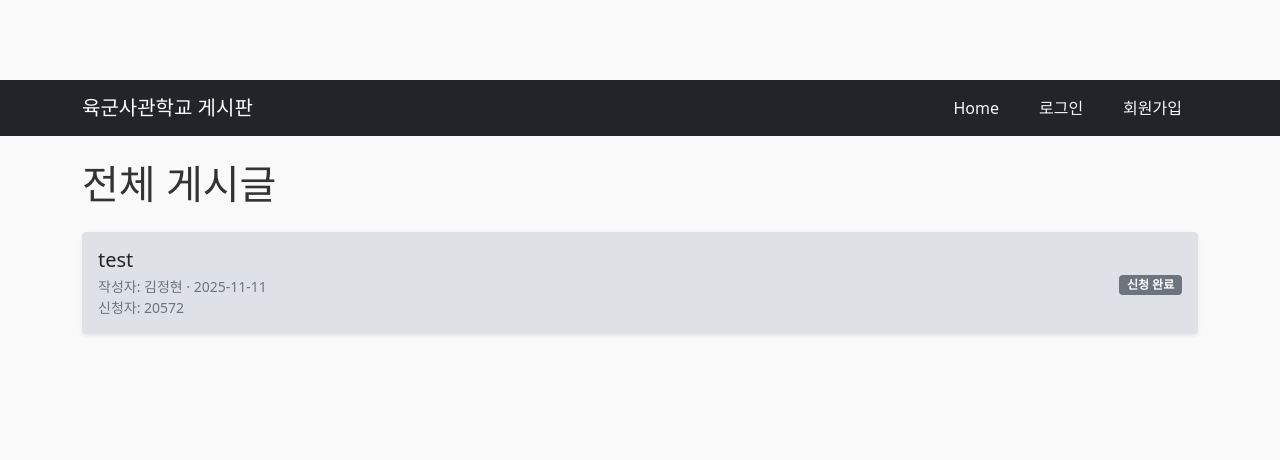
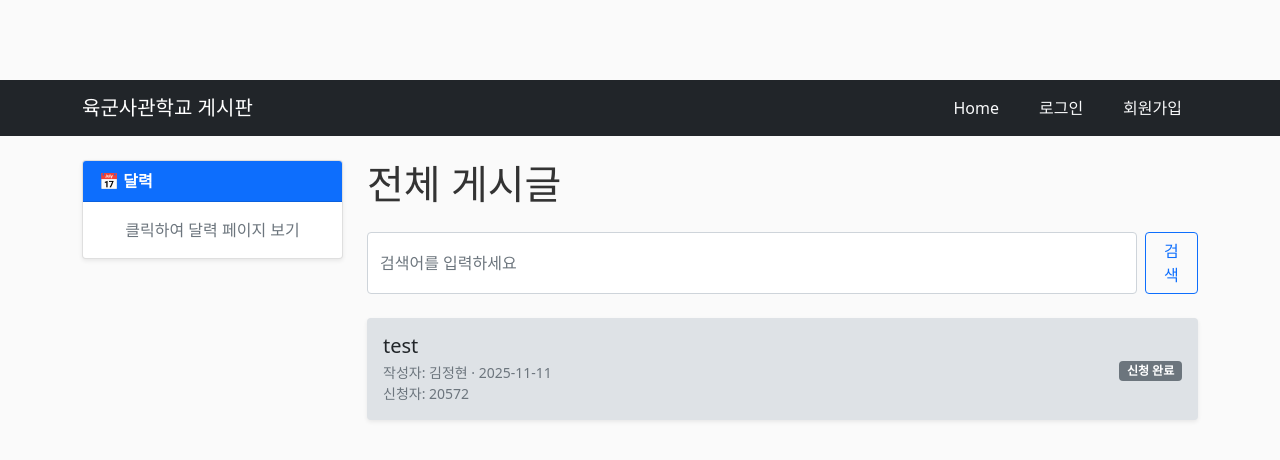
Before and after one commit to cadet-kim/Distributed-Computing, a Flask app: page / in a window 1280 px wide. Shown: the top 460 px of the page. Run offline with Flask 3, Linux system fonts and the light colour scheme; some libraries are stand-ins or nearby versions.

Commit message:
검색 버튼, 달력 조그맣게 표시

```diff
--- a/sample/app/templates/index.html
+++ b/sample/app/templates/index.html
@@ -1,9 +1,29 @@
 {% extends "layout.html" %}
 {% block content %}
 
-  <!-- 제목 + (선택) 새 글 버튼 -->
+<div class="row">
+
+  <!-- 왼쪽: 달력으로 이동하는 카드 -->
+  <div class="col-md-3 mb-4">
+    <a href="/calendar" class="text-decoration-none">
+      <div class="card shadow-sm" role="button">
+        <div class="card-header bg-primary text-white">
+          <strong>📅 달력</strong>
+        </div>
+        <div class="card-body text-center">
+          <p class="text-muted mb-0">클릭하여 달력 페이지 보기</p>
+        </div>
+      </div>
+    </a>
+  </div>
+
+  <!-- 오른쪽: 게시판 전체 -->
+  <div class="col-md-9">
+
+    <!-- 제목 + 작성 버튼 -->
     <div class="d-flex justify-content-between align-items-center mb-4">
       <h1 class="mb-0">전체 게시글</h1>
+
       {% if current_user.is_authenticated %}
         <a href="{{ url_for('new_post') }}" class="btn btn-primary btn-sm">
           새 글 작성
@@ -11,14 +31,29 @@
       {% endif %}
     </div>
 
+    <!-- 검색창 -->
+    <form action="" method="GET" class="d-flex mb-4">
+      <input
+        type="text"
+        name="q"
+        class="form-control"
+        placeholder="검색어를 입력하세요"
+        value="{{ query if query }}"
+        required
+      >
+      <button type="submit" class="btn btn-outline-primary ms-2">검색</button>
+    </form>
+
+    {% if query %}
+      <p class="text-muted">"{{ query }}" 검색 결과입니다.</p>
+    {% endif %}
+
     {% if posts %}
-    <!-- 게시글 목록: 예쁜 카드 리스트 -->
       <div class="vstack gap-3">
         {% for post in posts %}
           <article class="card shadow-sm border-0 {% if post.applicant_id %}applied-card{% endif %}">
             <div class="card-body d-flex justify-content-between align-items-center">
 
-      <!-- 왼쪽: 제목 + 작성자 + 날짜 -->
               <div>
                 <h2 class="h5 mb-1">
                   <a class="text-decoration-none text-dark"
@@ -30,6 +65,7 @@
                   작성자: {{ post.author.real_name or post.author.username }} ·
                   {{ post.date_posted.strftime('%Y-%m-%d') }}
                 </div>
+
                 {% if post.applicant_id %}
                   <div class="small text-muted">
                     신청자: {{ post.applicant.real_name or post.applicant.username }}
@@ -49,12 +85,14 @@
             </div>
           </article>
         {% endfor %}
+      </div>
 
-
-
-    </div>
     {% else %}
-    <p class="text-muted">아직 등록된 게시글이 없습니다. 첫 글을 작성해 보세요.</p>
+      <p class="text-muted">게시글이 없습니다. 첫 글을 작성해 보세요.</p>
     {% endif %}
 
+  </div> <!-- col-md-9 끝 -->
+
+</div> <!-- row 끝 -->
+
 {% endblock content %}
--- a/sample/app/templates/layout.html
+++ b/sample/app/templates/layout.html
@@ -3,18 +3,30 @@
 <head>
   <meta charset="utf-8" />
   <meta name="viewport" content="width=device-width, initial-scale=1" />
+
+  <!-- Bootstrap -->
   <link href="https://cdn.jsdelivr.net/npm/bootstrap@5.1.3/dist/css/bootstrap.min.css" rel="stylesheet" />
+
+  <!-- FullCalendar -->
+  <link href="https://cdn.jsdelivr.net/npm/fullcalendar@6.1.10/index.global.min.css" rel="stylesheet">
+  <script src="https://cdn.jsdelivr.net/npm/fullcalendar@6.1.10/index.global.min.js"></script>
+
+  <!-- Custom CSS -->
   <link rel="stylesheet" href="{{ url_for('static', filename='styles.css') }}" />
   <link rel="stylesheet" href="https://cdnjs.cloudflare.com/ajax/libs/font-awesome/6.5.0/css/all.min.css">
+
   <style>
     .applied-card {
-      background-color: #dee2e6;   /* 진한 회색톤 (Bootstrap gray-300 정도) */
+      background-color: #dee2e6;
     }
   </style>
+
   <title>육군사관학교 게시판{% if title %} - {{ title }}{% endif %}</title>
 </head>
+
 <body>
-  <!-- NAVBAR (웹 전용: 토글 없음) -->
+
+  <!-- NAVBAR -->
   <nav class="navbar navbar-dark bg-dark">
     <div class="container d-flex align-items-center">
       <a class="navbar-brand" href="{{ url_for('home') }}">육군사관학교 게시판</a>
@@ -48,5 +60,6 @@
   </main>
 
   <script src="https://cdn.jsdelivr.net/npm/bootstrap@5.1.3/dist/js/bootstrap.bundle.min.js"></script>
+
 </body>
 </html>
```
Lines whose indentation alone changed are shown as unchanged.
